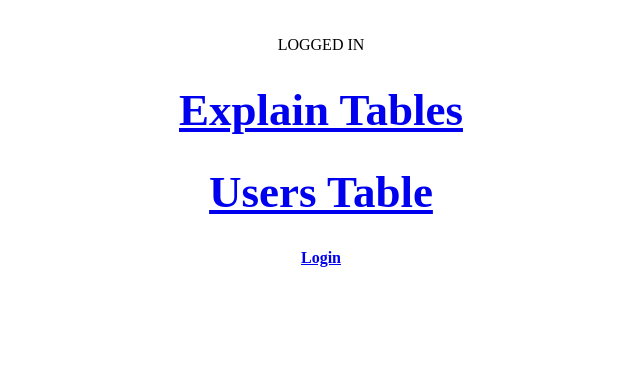
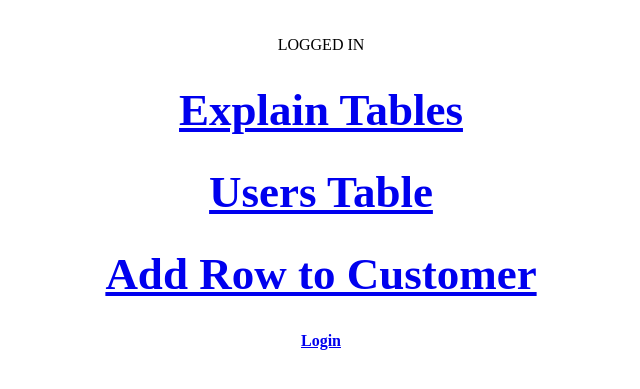
Before and after one commit to LillianMcPadden/cmpt221lmcpadden, a PHP site: page /admin.php in a window 1280 px wide; the page is wider, and only the part inside the window is pictured. Shown: the part 300-689 px from the top of that part, without its empty margins (319-959 px from the left). Run offline with PHP 8.4, Linux system fonts and the light colour scheme; the visitor is signed in with stand-in values (Sample User, id 1); lists and menus that the app fills with data are empty.

Commit message:
Update admin.php

```diff
--- a/admin.php
+++ b/admin.php
@@ -55,6 +55,7 @@
         if (isset($_SESSION['login_status'])){
             echo"<h1><a class= 'active' href='explain_tables.php'> Explain Tables</a></h1>";
             echo"<h1><a class= 'active' href='user.php'> Users Table</a></h1>";
+            echo"<h1><a class= 'active' href='add_customer.php'> Add Row to Customer</a></h1>";
         } else{
             echo "<br> You have not logged in yet!";
             echo "<br> Please log in at link below in order to change tables or add to the tables!";
```
